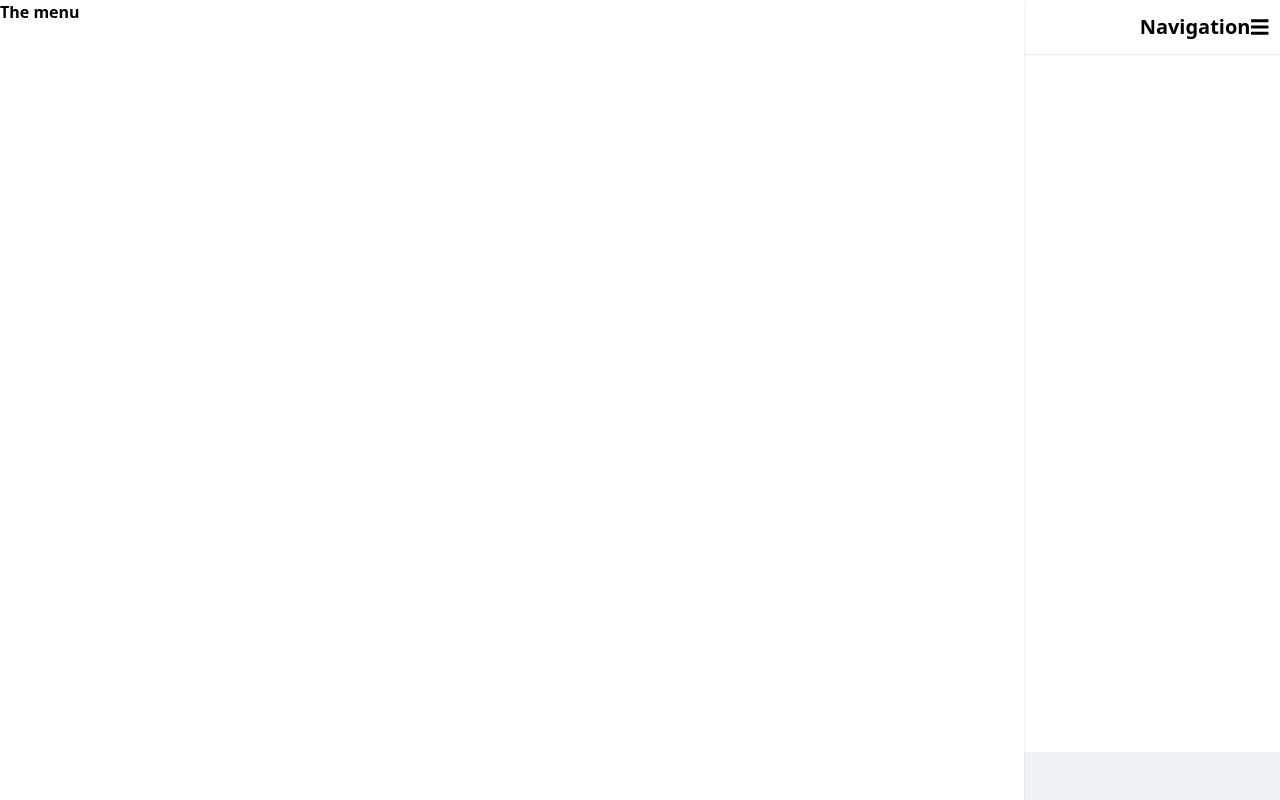
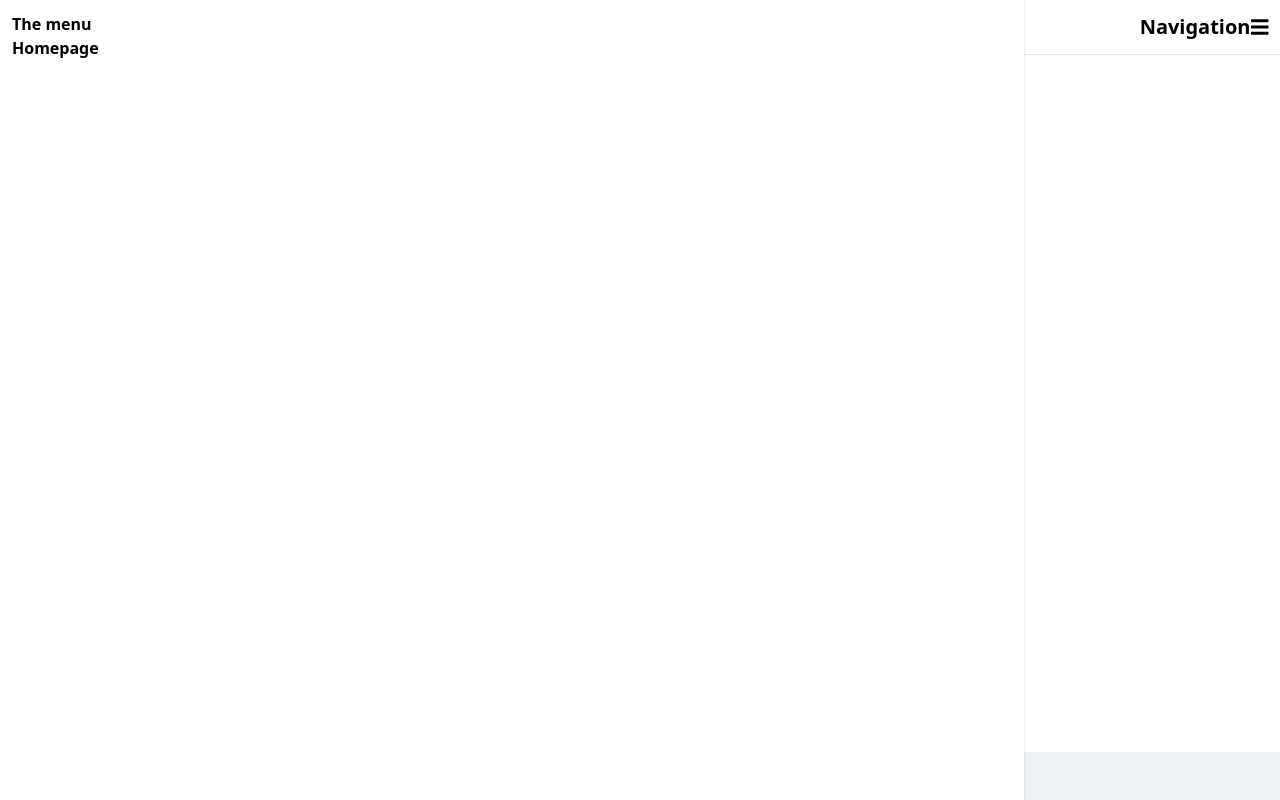
Before and after one commit to Rajekevin/React-for-beginners-tutorial-series, a React (Create React App) app: page / in a window 1280 px wide. Both pictures are taken after a click on the icon 1259 px from the left and 26 px from the top of the page. Built offline with nearby package versions, Linux system fonts and the light colour scheme.

Commit message:
Add menu transition with react spring

```diff
--- a/package.json
+++ b/package.json
@@ -15,6 +15,7 @@
     "react-dom": "^16.13.1",
     "react-router-dom": "^5.2.0",
     "react-scripts": "3.4.1",
+    "react-spring": "^8.0.27",
     "tailwindcss": "^1.4.6"
   },
   "scripts": {
--- a/src/Components/Navigation.js
+++ b/src/Components/Navigation.js
@@ -1,23 +1,26 @@
 import React,{useState} from 'react'
 import {FontAwesomeIcon} from '@fortawesome/react-fontawesome'
 import {faBars} from '@fortawesome/free-solid-svg-icons'
+import {useTransition, animated} from 'react-spring'
 
+
+//className="fixed bg-white top-0 left-0 w-4/5 h-full z-50 shadow"
+//className="bg-black-t-50 fixed top-0 left-0 w-full h-full z-50" => mask
 
 function Navigation(){
     const [showMenu, setShowMenu] = useState(false)
 
-    let menu
-    let menuMask
+    const maskTransitions = useTransition(showMenu, null, {
+        from: { position: 'absolute', opacity: 0 },
+        enter: { opacity: 1 },
+        leave: { opacity: 0 },
+    })
 
-    if(showMenu){
-        menu = <div className="fixed bg-white top-0 left-0 w-4/5 h-full z-50 shadow"> The menu
-
-         </div>
-         menuMask = <div
-         className="bg-black-t-50 fixed top-0 left-0 w-full h-full z-50"
-         onClick={()=> setShowMenu(false)}>
-             </div>
-    }
+    const menuTransitions = useTransition(showMenu, null, {
+        from: {  opacity: 0, transform: 'translateX(-100%)' },
+        enter: { opacity: 1, transform: 'translateX(0%)' },
+        leave: { opacity: 0, transform: 'translateX(-100%)' },
+    })
 
     return(
         <nav>
@@ -29,8 +32,38 @@
                 />
             </span>
 
-            {menuMask}
-            {menu}
+        {
+                maskTransitions.map(({ item, key, props }) =>
+                 item &&
+                 <animated.div
+                    key={props}
+                    style={props}
+                    className="bg-black-t-50 fixed top-0 left-0 w-full h-full z-50"
+                    onClick={()=>setShowMenu(false)}
+            >
+            </animated.div>
+            )
+
+        }
+
+        {
+                menuTransitions.map(({ item, key, props }) =>
+                 item &&
+                 <animated.div
+                    key={props}
+                    style={props}
+                    className="fixed bg-white top-0 left-0 w-4/5 h-full z-50 shadow p-3"
+            >
+                    <span className="font-bold">
+                        The menu
+                   </span>
+                   <ul>
+                       <li>Homepage </li>
+                   </ul>
+            </animated.div>
+            )
+
+        }
         </nav>
     )
 }
```
Also changed, not shown: 1 other file (tests, documents, lock files or other folders).
